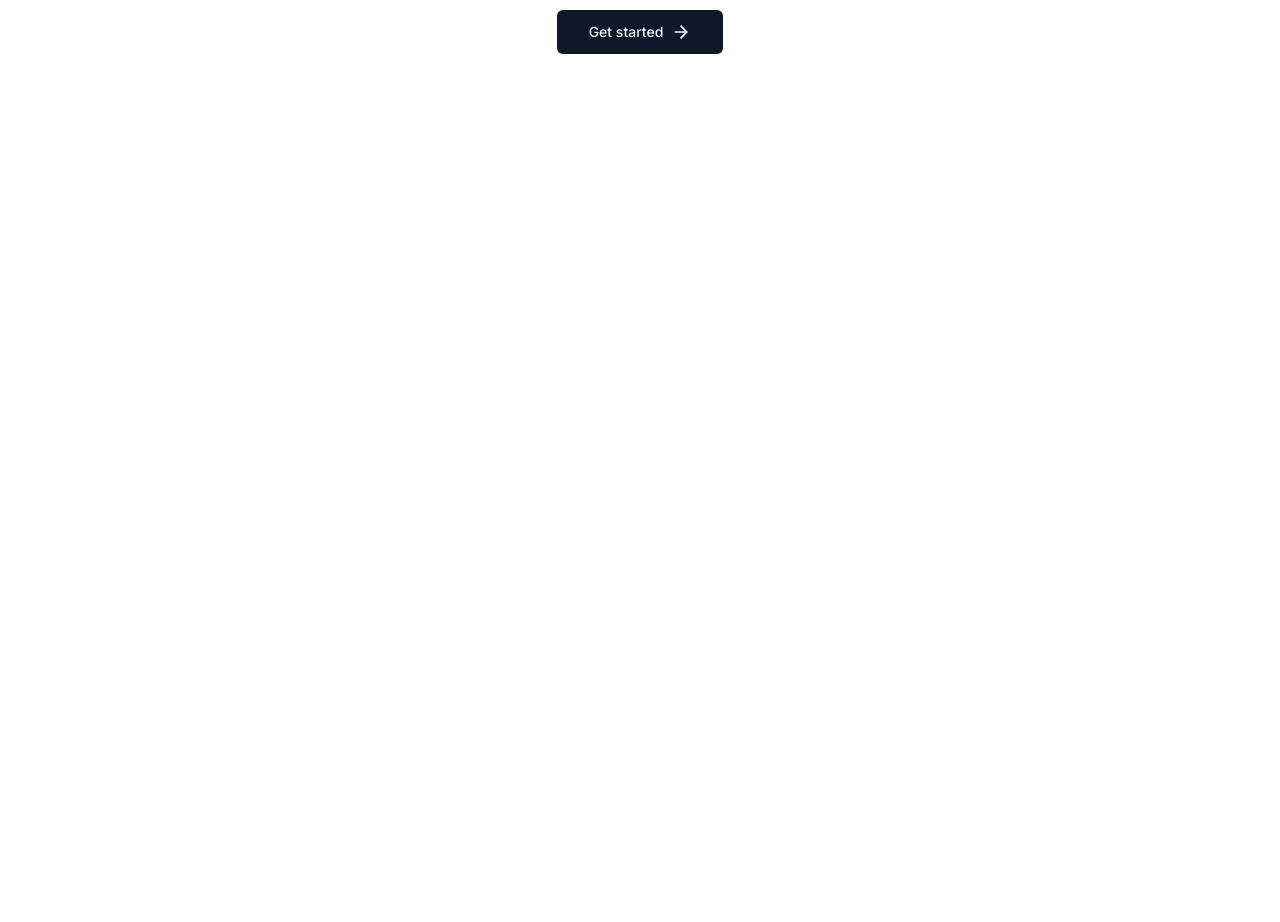
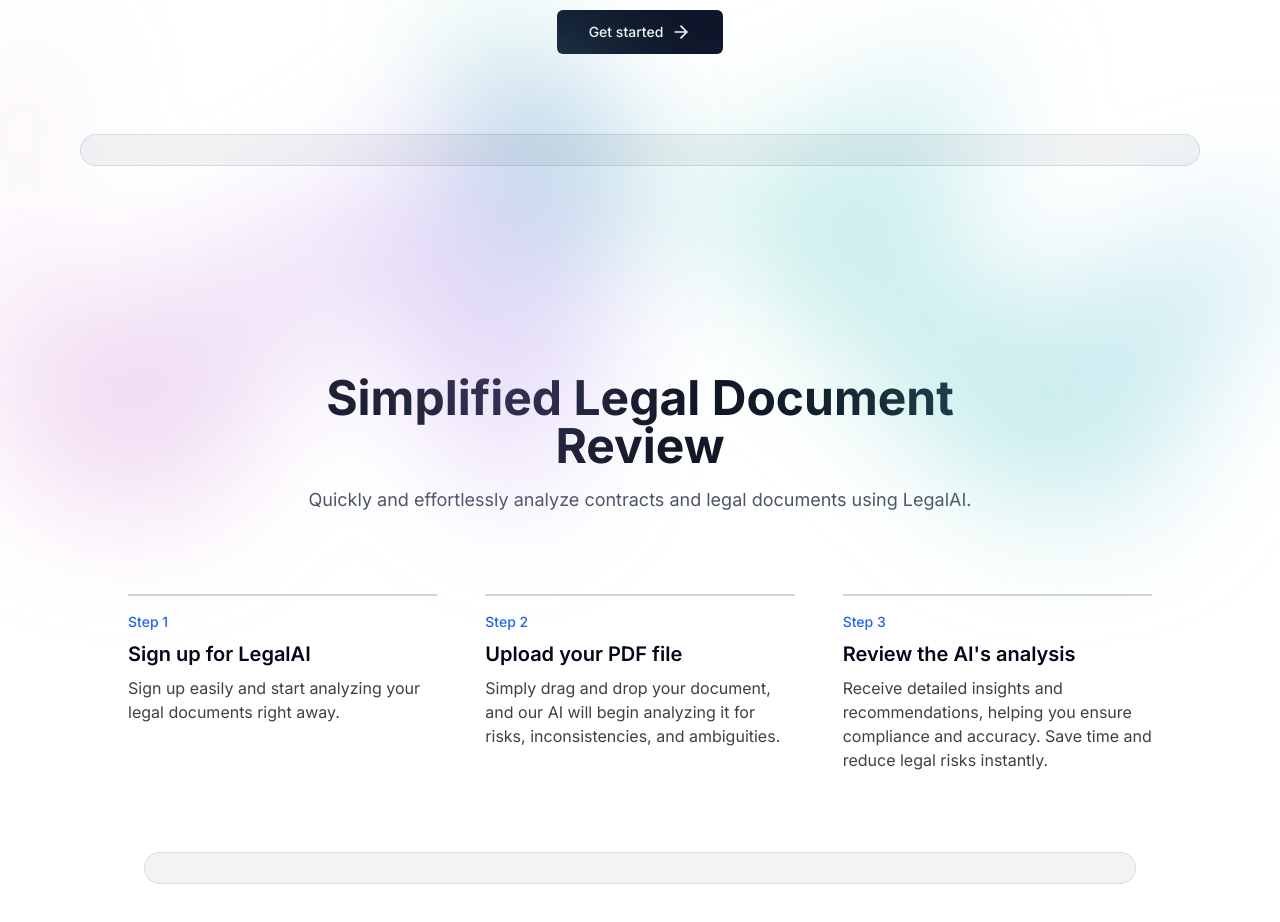
Before and after one commit to talhathmd/legalAI, a Next.js app: page / in a window 1280 px wide. Shown: the part 500-1422 px from the top of the page. Before the commit the page ends 960 px from the top, so only its background shows below. Built offline with nearby package versions, Linux system fonts and the light colour scheme.

Commit message:
update landing page ui

```diff
--- a/src/app/page.tsx
+++ b/src/app/page.tsx
@@ -6,6 +6,7 @@
 
 export default function Home() {
   return (
+    <>
       <MaxWidthWrapper className="mb-12 mt-28 sm:mt-40 flex flex-col items-center justify-center text-center">
         <div className="mx-auto mb-4 flex max-w-fit items-center justify-center space-x-2 overflow-hidden rounded-full border border-gray-200 bg-white px-7 py-2 shadow-md backdrop-blur transition-all hover:border-gray-300 hover:bg-white/50">
           <p className="text-sm font-semibold text-gray-700">
@@ -35,5 +36,106 @@
           Get started <ArrowRight className="ml-2 h-5 w-5" />
         </Link>
       </MaxWidthWrapper>
+
+      {/* add bg blob */}
+      <div className="relative isolate">
+        <div
+          aria-hidden="true"
+          className="pointer-events-none absolute inset-x-0 -top-40 -z-10 transform-gpu overflow-hidden blur-3xl sm:-top-80"
+        >
+          <div
+            style={{
+              clipPath:
+                "polygon(74.1% 44.1%, 100% 61.6%, 97.5% 26.9%, 85.5% 0.1%, 80.7% 2%, 72.5% 32.5%, 60.2% 62.4%, 52.4% 68.1%, 47.5% 58.3%, 45.2% 34.5%, 27.5% 76.7%, 0.1% 64.9%, 17.9% 100%, 27.6% 76.8%, 76.1% 97.7%, 74.1% 44.1%)",
+            }}
+            className="relative right-[calc(50%-11rem)] aspect-[1155/678] w-[36.125rem] translate-x-1/2 rotate-[30deg] bg-gradient-to-tr from-[#34d399] to-[#60a5fa] opacity-30 sm:right-[calc(50%-30rem)] sm:w-[72.1875rem]"
+          />
+        </div>
+
+        <div className="mx-auto max-w-6xl px-6 lg:px-8">
+          <div className="mt-16 flow-root sm:mt-24">
+            <div className="-m-2 rounded-xl bg-gray-900/5 p-2 ring-1 ring-inset ring-gray-900/10 lg:-m-4 lg:rounded-2xl lg:p-4">
+              {/* TODO: Image for Dashboard (SS) */}
+            </div>
+          </div>
+        </div>
+
+        <div
+          aria-hidden="true"
+          className="pointer-events-none absolute inset-x-0 -top-40 -z-10 transform-gpu overflow-hidden blur-3xl sm:-top-80"
+        >
+          <div
+            style={{
+              clipPath:
+                "polygon(74.1% 44.1%, 100% 61.6%, 97.5% 26.9%, 85.5% 0.1%, 80.7% 2%, 72.5% 32.5%, 60.2% 62.4%, 52.4% 68.1%, 47.5% 58.3%, 45.2% 34.5%, 27.5% 76.7%, 0.1% 64.9%, 17.9% 100%, 27.6% 76.8%, 76.1% 97.7%, 74.1% 44.1%)",
+            }}
+            className="relative left-[calc(50%-13rem)] aspect-[1155/678] w-[36.125rem] -translate-x-1/2 rotate-[30deg] bg-gradient-to-tr from-[#ff80b5] to-[#9089fc] opacity-30 sm:left-[calc(50%-36rem)] sm:w-[72.1875rem]"
+          />
+        </div>
+      </div>
+
+      {/* Feature section */}
+      <div className="mx-auto mb-32 mt-32 max-w-5xl sm:mt-56">
+        <div className="mb-12 px-6 lg:px-8">
+          <div className="mx-auto max-w-2xl sm:text-center">
+            <h2 className="mt-2 font-bold text-4xl text-gray-900 sm:text-5xl">
+              Simplified Legal Document Review
+            </h2>
+            <p className="mt-4 text-lg text-gray-600">
+              Quickly and effortlessly analyze contracts and legal documents
+              using LegalAI.
+            </p>
+          </div>
+        </div>
+
+        {/* steps */}
+        <ol className="my-8 space-y-4 pt-8 md:flex md:space-x-12 md:space-y-0">
+          <li className="md:flex-1">
+            <div className="flex flex-col space-y-2 border-l-4 border-zinc-300 py-2 pl-4 md:border-l-0 md:border-t-2 md:pb-0 md:pl-0 md:pt-4">
+              <span className="text-sm font-medium text-blue-600">Step 1</span>
+              <span className="text-xl font-semibold">Sign up for LegalAI</span>
+              <span className="mt-2 text-zinc-700">
+                {/* TODO: mention auth with propel  */}
+                Sign up easily and start analyzing your legal documents right
+                away.
+              </span>
+            </div>
+          </li>
+          <li className="md:flex-1">
+            <div className="flex flex-col space-y-2 border-l-4 border-zinc-300 py-2 pl-4 md:border-l-0 md:border-t-2 md:pb-0 md:pl-0 md:pt-4">
+              <span className="text-sm font-medium text-blue-600">Step 2</span>
+              <span className="text-xl font-semibold">
+                Upload your PDF file
+              </span>
+              <span className="mt-2 text-zinc-700">
+                Simply drag and drop your document, and our AI will begin
+                analyzing it for risks, inconsistencies, and ambiguities.
+              </span>
+            </div>
+          </li>
+          <li className="md:flex-1">
+            <div className="flex flex-col space-y-2 border-l-4 border-zinc-300 py-2 pl-4 md:border-l-0 md:border-t-2 md:pb-0 md:pl-0 md:pt-4">
+              <span className="text-sm font-medium text-blue-600">Step 3</span>
+              <span className="text-xl font-semibold">
+                Review the AI's analysis
+              </span>
+              <span className="mt-2 text-zinc-700">
+                Receive detailed insights and recommendations, helping you
+                ensure compliance and accuracy. Save time and reduce legal risks
+                instantly.
+              </span>
+            </div>
+          </li>
+        </ol>
+
+        <div className="mx-auto max-w-6xl px-6 lg:px-8">
+          <div className="mt-16 flow-root sm:mt-24">
+            <div className="-m-2 rounded-xl bg-gray-900/5 p-2 ring-1 ring-inset ring-gray-900/10 lg:-m-4 lg:rounded-2xl lg:p-4">
+              {/* TODO: Image for File Upload */}
+            </div>
+          </div>
+        </div>
+      </div>
+    </>
   );
 }
```
Lines whose indentation alone changed are shown as unchanged.
